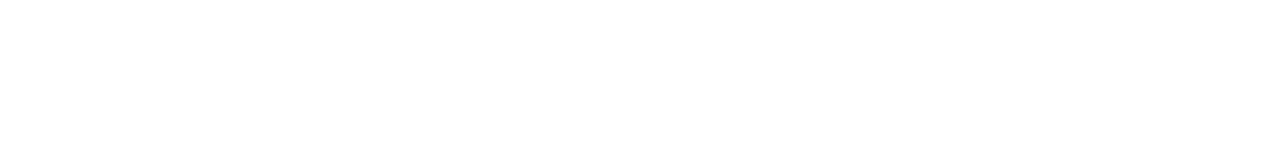
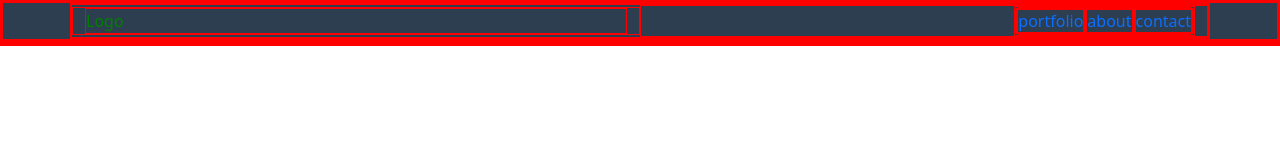
Before and after one commit to salamone-gius/html-css-bootstrap-freelancer, a plain HTML site: page index.html in a window 1280 px wide. Drawn offline with nearby package versions, Linux system fonts and the light colour scheme.

Commit message:
header structure created

```diff
--- a/css/style.css
+++ b/css/style.css
@@ -0,0 +1,22 @@
+/* ---------------- DEBUG ---------------- */
+* {
+    border: 1px solid red;
+    color: green;
+}
+
+
+/* --------------- HEADER --------------- */
+header {
+    background-color: rgb(44, 62, 80);
+}
+
+header ul {
+    list-style: none;
+}
+
+header a {
+    text-decoration: none;
+}
+
+/* ---------------- MAIN ---------------- */
+/* --------------- FOOTER --------------- */
--- a/index.html
+++ b/index.html
@@ -12,7 +12,40 @@
     </head>
 
     <body>
+        <!-- logo sx, hamburger dx (nav) -->
+        <header>
+            <div class="container-md">
+                <div class="row align-items-center">
+                    <div class="col-6">
+                        <div class="logo">Logo</div>
+                    </div>
+                    <div class="col-6 d-flex justify-content-end">
+                        <nav>
+                            <ul class="list-group list-group-horizontal">
+                                <li>
+                                    <a href="#">portfolio</a>
+                                </li>
+                                <li>
+                                    <a href="#">about</a>
+                                </li>
+                                <li>
+                                    <a href="#">contact</a>
+                                </li>
+                            </ul>
+                        </nav>
+                    </div>
+                </div>
+            </div>
+        </header>
+        <!-- /logo sx, hamburger dx (nav) -->
 
+        <!--  3 sections: portfolio (6 images), about (2 text cols + download button), contact me (form)-->
+        <main></main>
+        <!--  /3 sections: portfolio (6 images), about (2 text cols + download button), contact me (form)-->
+
+        <!-- 2 sections: credits top (3 cols: address, social, info), copiright bottom  -->
+        <footer></footer>
+        <!-- /2 sections: credits top (3 cols: address, social, info), copiright bottom  -->
     </body>
 
 </html>
```
